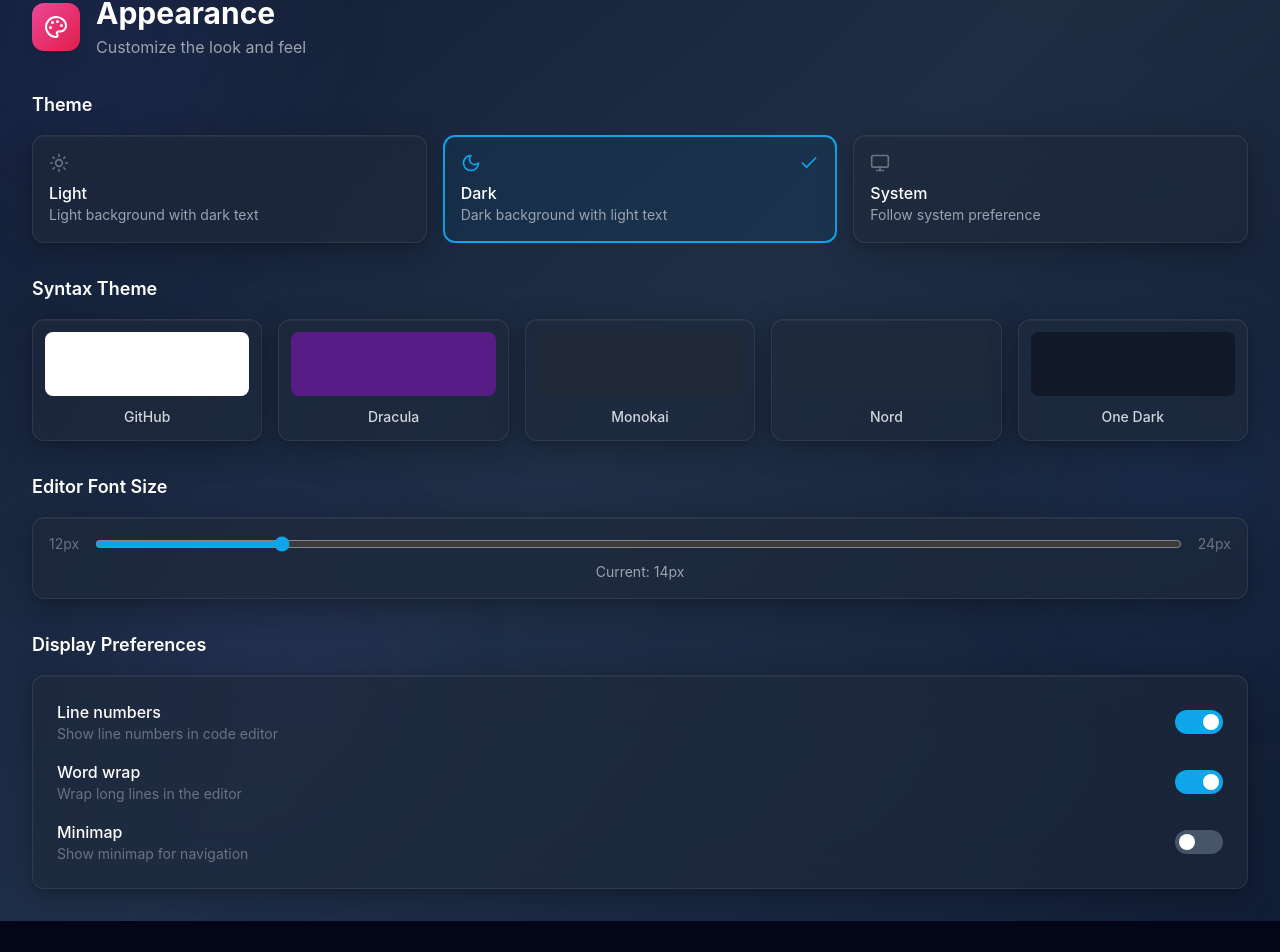
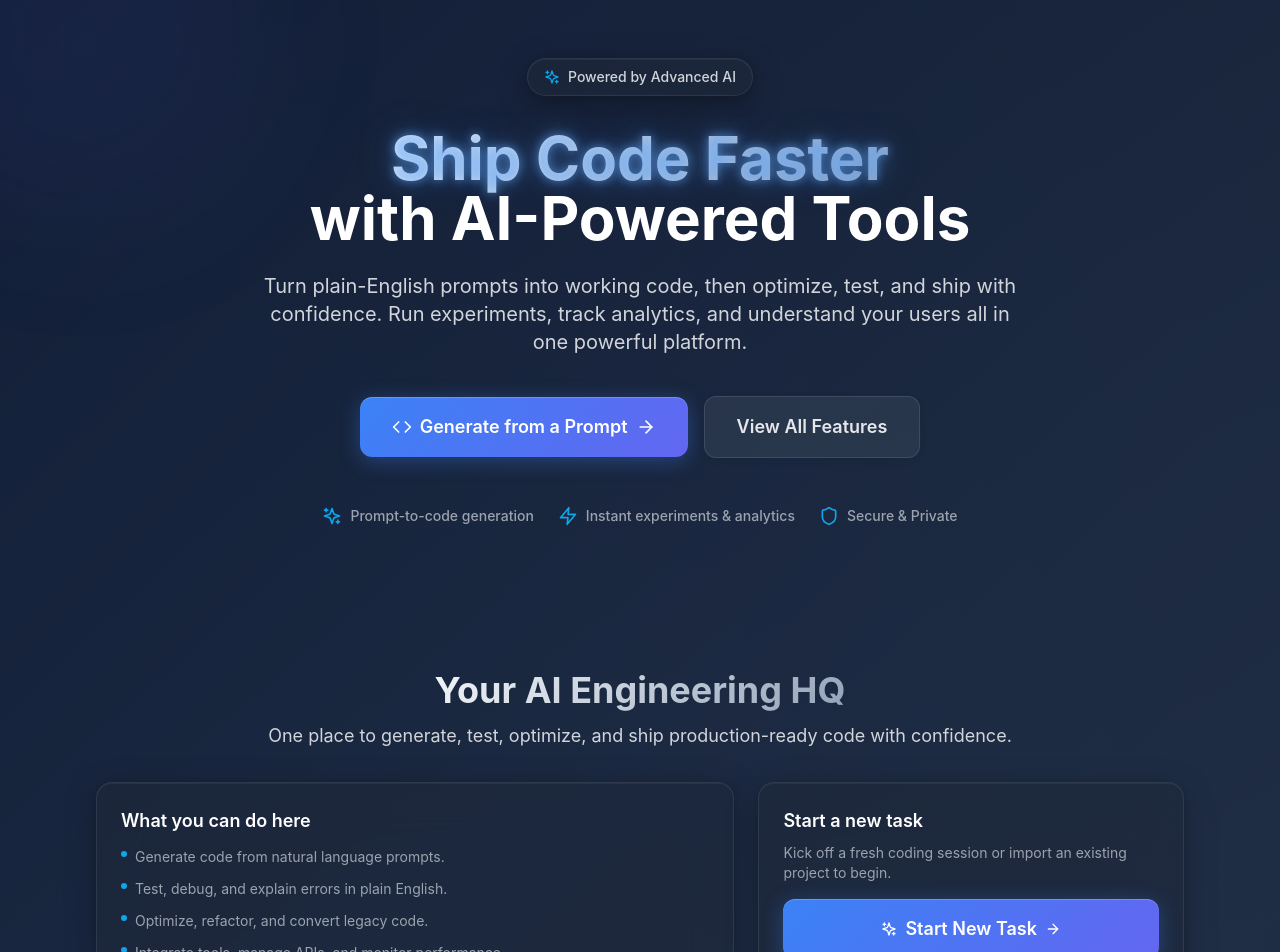
Before and after one commit to Amulyakantamneni/CodeAssistant, a Next.js app in the folder frontend/: page / in a window 1280 px wide. Shown: the part 102-1054 px from the top of the page. Before the commit the page ends 1023 px from the top, so only its background shows below. Built offline with nearby package versions, Linux system fonts and the light colour scheme.

Commit message:
Update page.tsx

```diff
--- a/frontend/app/page.tsx
+++ b/frontend/app/page.tsx
@@ -1,146 +1,329 @@
 'use client';
 
+import Link from 'next/link';
 import { motion } from 'framer-motion';
-import { Palette, Sun, Moon, Monitor, Check } from 'lucide-react';
-import { useTheme } from '@/components/ThemeProvider';
-import { DashboardLayout } from '@/components/layouts/DashboardLayout';
-import { PageHeader } from '@/components/layouts/PageHeader';
+import { ArrowRight, Code, Zap, Shield, Sparkles } from 'lucide-react';
+import { Header } from '@/components/Header';
+import { FeatureGrid } from '@/components/FeatureGrid';
 
-const THEMES = [
-  { id: 'light', name: 'Light', icon: Sun, description: 'Light background with dark text' },
-  { id: 'dark', name: 'Dark', icon: Moon, description: 'Dark background with light text' },
-  { id: 'system', name: 'System', icon: Monitor, description: 'Follow system preference' },
+const containerVariants = {
+  hidden: { opacity: 0 },
+  visible: {
+    opacity: 1,
+    transition: {
+      staggerChildren: 0.1,
+      delayChildren: 0.1,
+    },
+  },
+};
+
+const itemVariants = {
+  hidden: { opacity: 0, y: 20 },
+  visible: {
+    opacity: 1,
+    y: 0,
+    transition: {
+      duration: 0.5,
+      ease: [0.16, 1, 0.3, 1],
+    },
+  },
+};
+
+const HERO_FEATURES = [
+  { icon: Sparkles, text: 'Prompt-to-code generation' },
+  { icon: Zap, text: 'Instant experiments & analytics' },
+  { icon: Shield, text: 'Secure & Private' },
 ];
 
-const SYNTAX_THEMES = [
-  { id: 'github', name: 'GitHub', preview: 'bg-white' },
-  { id: 'dracula', name: 'Dracula', preview: 'bg-purple-900' },
-  { id: 'monokai', name: 'Monokai', preview: 'bg-gray-800' },
-  { id: 'nord', name: 'Nord', preview: 'bg-slate-800' },
-  { id: 'one-dark', name: 'One Dark', preview: 'bg-gray-900' },
+const HOME_FUNCTIONALITIES = [
+  'Generate code from natural language prompts.',
+  'Test, debug, and explain errors in plain English.',
+  'Optimize, refactor, and convert legacy code.',
+  'Integrate tools, manage APIs, and monitor performance.',
 ];
 
-export default function AppearancePage() {
-  const { theme, setTheme } = useTheme();
+const RECOMMENDED_SDKS = [
+  {
+    name: 'PostHog',
+    description: 'Feature flags, session replay, and product analytics in one.',
+  },
+  {
+    name: 'Statsig',
+    description: 'Experimentation, feature gates, and safe rollouts.',
+  },
+  {
+    name: 'Plausible / GA4',
+    description: 'Privacy-first web analytics or Google Analytics 4.',
+  },
+];
 
+export default function HomePage() {
   return (
-    <DashboardLayout>
-      <PageHeader
-        title="Appearance"
-        description="Customize the look and feel"
-        icon={Palette}
-        iconColor="from-pink-500 to-rose-600"
-      />
+    <div className="cosmic-bg morph-bg overflow-hidden min-h-screen">
+      {/* Floating Orbs - 3D Background Elements */}
+      <div className="floating-orb floating-orb-1" />
+      <div className="floating-orb floating-orb-2" />
+      <div className="floating-orb floating-orb-3" />
 
-      {/* Theme Selection */}
-      <section className="mb-8">
-        <h3 className="text-lg font-semibold text-gray-900 dark:text-white mb-4">
-          Theme
-        </h3>
-        <div className="grid grid-cols-1 sm:grid-cols-3 gap-4">
-          {THEMES.map((t) => (
+      <div className="relative z-10">
+        <Header />
+
+        <motion.main
+          className="max-w-6xl mx-auto px-4 sm:px-6 lg:px-8"
+          variants={containerVariants}
+          initial="hidden"
+          animate="visible"
+        >
+          {/* Hero Section */}
+          <section className="py-16 md:py-24">
+            <motion.div className="text-center" variants={itemVariants}>
+              {/* Badge */}
+              <motion.div
+                className="inline-flex items-center gap-2 px-4 py-2 rounded-full glass-card mb-8"
+                initial={{ opacity: 0, scale: 0.9 }}
+                animate={{ opacity: 1, scale: 1 }}
+                transition={{ duration: 0.5, delay: 0.1 }}
+              >
+                <Sparkles className="w-4 h-4 text-primary-500" />
+                <span className="text-sm font-medium text-gray-700 dark:text-gray-300">
+                  Powered by Advanced AI
+                </span>
+              </motion.div>
+
+              {/* Main Title */}
+              <motion.h1
+                className="text-4xl sm:text-5xl md:text-6xl font-bold mb-6"
+                initial={{ opacity: 0, y: 30 }}
+                animate={{ opacity: 1, y: 0 }}
+                transition={{ duration: 0.6, ease: [0.16, 1, 0.3, 1] }}
+              >
+                <span className="title-gradient neon-glow">
+                  Ship Code Faster
+                </span>
+                <br />
+                <span className="text-gray-900 dark:text-white">
+                  with AI-Powered Tools
+                </span>
+              </motion.h1>
+
+              {/* Subtitle */}
+              <motion.p
+                className="text-lg md:text-xl text-gray-600 dark:text-gray-300 max-w-3xl mx-auto mb-10"
+                initial={{ opacity: 0 }}
+                animate={{ opacity: 1 }}
+                transition={{ duration: 0.6, delay: 0.2 }}
+              >
+                Turn plain-English prompts into working code, then optimize,
+                test, and ship with confidence. Run experiments, track analytics,
+                and understand your users all in one powerful platform.
+              </motion.p>
+
+              {/* CTA Buttons */}
+              <motion.div
+                className="flex flex-col sm:flex-row items-center justify-center gap-4 mb-12"
+                variants={itemVariants}
+              >
+                <Link href="/generate">
                   <motion.button
-              key={t.id}
-              onClick={() => setTheme(t.id as 'light' | 'dark' | 'system')}
-              className={`p-4 rounded-xl text-left transition-all ${
-                theme === t.id
-                  ? 'bg-primary-50 dark:bg-primary-900/20 border-2 border-primary-500'
-                  : 'glass-card hover:border-primary-300 dark:hover:border-primary-700'
-              }`}
-              whileHover={{ scale: 1.02 }}
+                    className="hero-cta-primary flex items-center gap-2"
+                    whileHover={{ scale: 1.02, y: -3 }}
                     whileTap={{ scale: 0.98 }}
                   >
-              <div className="flex items-center justify-between mb-2">
-                <t.icon className={`w-5 h-5 ${theme === t.id ? 'text-primary-500' : 'text-gray-500'}`} />
-                {theme === t.id && <Check className="w-5 h-5 text-primary-500" />}
+                    <Code className="w-5 h-5" />
+                    Generate from a Prompt
+                    <ArrowRight className="w-5 h-5" />
+                  </motion.button>
+                </Link>
+                <Link href="#features">
+                  <motion.button
+                    className="hero-cta-secondary flex items-center gap-2"
+                    whileHover={{ scale: 1.02, y: -2 }}
+                    whileTap={{ scale: 0.98 }}
+                  >
+                    View All Features
+                  </motion.button>
+                </Link>
+              </motion.div>
+
+              {/* Hero Features */}
+              <motion.div
+                className="flex flex-wrap items-center justify-center gap-6"
+                variants={itemVariants}
+              >
+                {HERO_FEATURES.map((feature, index) => (
+                  <motion.div
+                    key={index}
+                    className="flex items-center gap-2 text-gray-600 dark:text-gray-400"
+                    initial={{ opacity: 0, y: 10 }}
+                    animate={{ opacity: 1, y: 0 }}
+                    transition={{ duration: 0.4, delay: 0.4 + index * 0.1 }}
+                  >
+                    <feature.icon className="w-5 h-5 text-primary-500" />
+                    <span className="text-sm font-medium">{feature.text}</span>
+                  </motion.div>
+                ))}
+              </motion.div>
+            </motion.div>
+          </section>
+
+          {/* Home / Dashboard */}
+          <section className="py-12" id="home-dashboard">
+            <motion.div className="text-center mb-8" variants={itemVariants}>
+              <h2 className="text-3xl sm:text-4xl font-bold mb-3">
+                <span className="title-gradient">Your AI Engineering HQ</span>
+              </h2>
+              <p className="text-lg text-gray-600 dark:text-gray-300 max-w-3xl mx-auto">
+                One place to generate, test, optimize, and ship production-ready code with confidence.
+              </p>
+            </motion.div>
+
+            <div className="grid grid-cols-1 lg:grid-cols-[1.2fr_0.8fr] gap-6">
+              <motion.div className="glass-card rounded-2xl p-6" variants={itemVariants}>
+                <h3 className="text-lg font-semibold text-gray-900 dark:text-white mb-3">
+                  What you can do here
+                </h3>
+                <ul className="space-y-3 text-sm text-gray-600 dark:text-gray-400">
+                  {HOME_FUNCTIONALITIES.map((item) => (
+                    <li key={item} className="flex items-start gap-2">
+                      <span className="mt-1 h-1.5 w-1.5 rounded-full bg-primary-500" />
+                      <span>{item}</span>
+                    </li>
+                  ))}
+                </ul>
+              </motion.div>
+
+              <motion.div className="glass-card rounded-2xl p-6 flex flex-col justify-between" variants={itemVariants}>
+                <div>
+                  <h3 className="text-lg font-semibold text-gray-900 dark:text-white mb-2">
+                    Start a new task
+                  </h3>
+                  <p className="text-sm text-gray-600 dark:text-gray-400 mb-4">
+                    Kick off a fresh coding session or import an existing project to begin.
+                  </p>
                 </div>
-              <h4 className="font-medium text-gray-900 dark:text-white">{t.name}</h4>
-              <p className="text-sm text-gray-500 dark:text-gray-400">{t.description}</p>
+                <div className="flex flex-col gap-3">
+                  <Link href="/session/new">
+                    <motion.button
+                      className="hero-cta-primary w-full flex items-center justify-center gap-2"
+                      whileHover={{ scale: 1.02, y: -2 }}
+                      whileTap={{ scale: 0.98 }}
+                    >
+                      <Sparkles className="w-4 h-4" />
+                      Start New Task
+                      <ArrowRight className="w-4 h-4" />
                     </motion.button>
-          ))}
+                  </Link>
+                  <Link href="/import">
+                    <motion.button
+                      className="hero-cta-secondary w-full flex items-center justify-center gap-2"
+                      whileHover={{ scale: 1.02, y: -2 }}
+                      whileTap={{ scale: 0.98 }}
+                    >
+                      Import Project
+                    </motion.button>
+                  </Link>
+                </div>
+              </motion.div>
             </div>
           </section>
 
-      {/* Syntax Theme */}
-      <section className="mb-8">
-        <h3 className="text-lg font-semibold text-gray-900 dark:text-white mb-4">
-          Syntax Theme
+          {/* Feature Grid Section */}
+          <section id="features">
+            <FeatureGrid />
+          </section>
+
+          {/* Recommended Tooling */}
+          <motion.section
+            className="py-10"
+            variants={itemVariants}
+            initial="hidden"
+            whileInView="visible"
+            viewport={{ once: true }}
+          >
+            <div className="text-center mb-8">
+              <h3 className="text-2xl font-semibold text-gray-900 dark:text-white mb-2">
+                Recommended SDKs
               </h3>
-        <div className="grid grid-cols-2 sm:grid-cols-5 gap-4">
-          {SYNTAX_THEMES.map((st) => (
-            <motion.button
-              key={st.id}
-              className="glass-card rounded-xl p-3 text-center group"
-              whileHover={{ scale: 1.05 }}
-              whileTap={{ scale: 0.95 }}
-            >
-              <div className={`h-16 rounded-lg mb-2 ${st.preview}`} />
-              <span className="text-sm font-medium text-gray-700 dark:text-gray-300 group-hover:text-primary-500">
-                {st.name}
-              </span>
-            </motion.button>
+              <p className="text-gray-600 dark:text-gray-300">
+                Best-in-class tooling if you want to plug in analytics fast.
+              </p>
+            </div>
+            <div className="grid grid-cols-1 md:grid-cols-3 gap-6">
+              {RECOMMENDED_SDKS.map((sdk) => (
+                <div key={sdk.name} className="glass-card rounded-2xl p-6">
+                  <h4 className="text-lg font-semibold text-gray-900 dark:text-white mb-2">
+                    {sdk.name}
+                  </h4>
+                  <p className="text-sm text-gray-600 dark:text-gray-400">
+                    {sdk.description}
+                  </p>
+                </div>
               ))}
             </div>
-      </section>
+          </motion.section>
 
-      {/* Font Size */}
-      <section className="mb-8">
-        <h3 className="text-lg font-semibold text-gray-900 dark:text-white mb-4">
-          Editor Font Size
-        </h3>
-        <div className="glass-card rounded-xl p-4">
-          <div className="flex items-center gap-4">
-            <span className="text-sm text-gray-500">12px</span>
-            <input
-              type="range"
-              min="12"
-              max="24"
-              defaultValue="14"
-              className="flex-1 accent-primary-500"
-            />
-            <span className="text-sm text-gray-500">24px</span>
+          {/* Bottom CTA Section */}
+          <motion.section
+            className="py-16 text-center"
+            variants={itemVariants}
+            initial="hidden"
+            whileInView="visible"
+            viewport={{ once: true }}
+          >
+            <div className="glass-card rounded-3xl p-8 md:p-12">
+              <h2 className="text-2xl md:text-3xl font-bold mb-4">
+                <span className="title-gradient">Ready to Ship Faster?</span>
+              </h2>
+              <p className="text-gray-600 dark:text-gray-300 mb-8 max-w-xl mx-auto">
+                Join thousands of developers using AI Code Assistant to write better code,
+                faster. No credit card required.
+              </p>
+              <Link href="/generate">
+                <motion.button
+                  className="hero-cta-primary flex items-center gap-2 mx-auto"
+                  whileHover={{ scale: 1.02, y: -3 }}
+                  whileTap={{ scale: 0.98 }}
+                >
+                  <Sparkles className="w-5 h-5" />
+                  Try for Free
+                  <ArrowRight className="w-5 h-5" />
+                </motion.button>
+              </Link>
             </div>
-          <p className="text-center text-sm text-gray-600 dark:text-gray-400 mt-2">
-            Current: 14px
+          </motion.section>
+        </motion.main>
+
+        {/* Footer */}
+        <footer className="border-t border-gray-200/50 dark:border-dark-700/50">
+          <div className="max-w-6xl mx-auto px-4 sm:px-6 lg:px-8 py-8">
+            <div className="flex flex-col md:flex-row items-center justify-between gap-4">
+              <p className="text-sm text-gray-500 dark:text-gray-400">
+                AI Code Assistant - AI-Powered Development Tools
               </p>
-        </div>
-      </section>
-
-      {/* Other Preferences */}
-      <section>
-        <h3 className="text-lg font-semibold text-gray-900 dark:text-white mb-4">
-          Display Preferences
-        </h3>
-        <div className="glass-card rounded-xl p-6 space-y-4">
-          <div className="flex items-center justify-between">
-            <div>
-              <h4 className="font-medium text-gray-900 dark:text-white">Line numbers</h4>
-              <p className="text-sm text-gray-500">Show line numbers in code editor</p>
-            </div>
-            <button className="relative w-12 h-6 bg-primary-500 rounded-full">
-              <span className="absolute right-1 top-1 w-4 h-4 bg-white rounded-full" />
-            </button>
-          </div>
-          <div className="flex items-center justify-between">
-            <div>
-              <h4 className="font-medium text-gray-900 dark:text-white">Word wrap</h4>
-              <p className="text-sm text-gray-500">Wrap long lines in the editor</p>
-            </div>
-            <button className="relative w-12 h-6 bg-primary-500 rounded-full">
-              <span className="absolute right-1 top-1 w-4 h-4 bg-white rounded-full" />
-            </button>
-          </div>
-          <div className="flex items-center justify-between">
-            <div>
-              <h4 className="font-medium text-gray-900 dark:text-white">Minimap</h4>
-              <p className="text-sm text-gray-500">Show minimap for navigation</p>
-            </div>
-            <button className="relative w-12 h-6 bg-gray-300 dark:bg-dark-600 rounded-full">
-              <span className="absolute left-1 top-1 w-4 h-4 bg-white rounded-full" />
-            </button>
+              <div className="flex items-center gap-6">
+                <Link
+                  href="/contact"
+                  className="text-sm text-gray-500 dark:text-gray-400 hover:text-primary-600 dark:hover:text-primary-400 transition-colors"
+                >
+                  Contact Us
+                </Link>
+                <Link
+                  href="/testing"
+                  className="text-sm text-gray-500 dark:text-gray-400 hover:text-primary-600 dark:hover:text-primary-400 transition-colors"
+                >
+                  Testing
+                </Link>
+                <Link
+                  href="/optimizer"
+                  className="text-sm text-gray-500 dark:text-gray-400 hover:text-primary-600 dark:hover:text-primary-400 transition-colors"
+                >
+                  Optimizer
+                </Link>
               </div>
             </div>
-      </section>
-    </DashboardLayout>
+          </div>
+        </footer>
+      </div>
+    </div>
   );
 }
```
Lines whose indentation alone changed are shown as unchanged.
